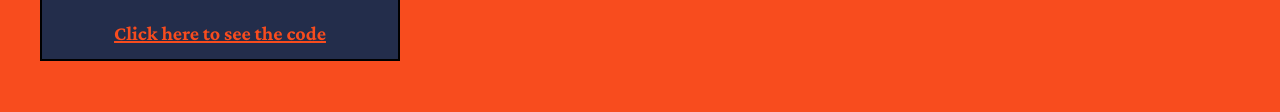
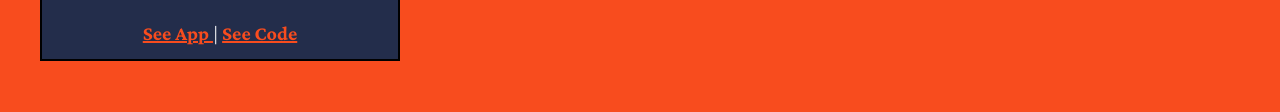
Before and after one commit to LukeHTHompson/luke-h-thompson-cf-portfolio-site, a plain HTML site: page work.html in a window 1280 px wide. Shown: the part 1000-1112 px from the top of the page. Drawn offline with nearby package versions, Linux system fonts and the light colour scheme.

Commit message:
App Link + Code Link

```diff
--- a/work.html
+++ b/work.html
@@ -67,8 +67,9 @@
         <p>This React app finds events via the Google Calendar API and allows a user to specify search criteria,
           filtering the event list to those that they most want to see. It also visualizes the event data in both a pie
           chart and scatter plot!</p>
-        <a href="https://lukehthompson.github.io/meet/" target="_blank" class="grid__item-link">Click here to see the
-          code</a>
+        <a href="https://lukehthompson.github.io/meet/" target="_blank" class="grid__item-link">See App </a>
+        <span>|</span>
+        <a href="https://github.com/LukeHTHompson/meet" target="_blank" class="grid__item-link"> See Code</a>
       </div>
     </div>
   </section>
```
